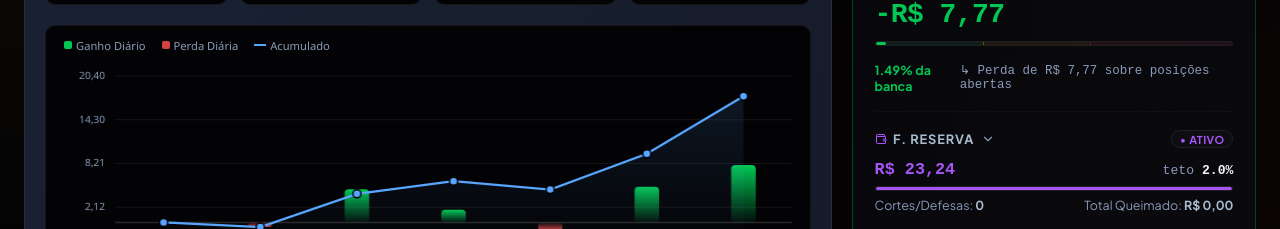
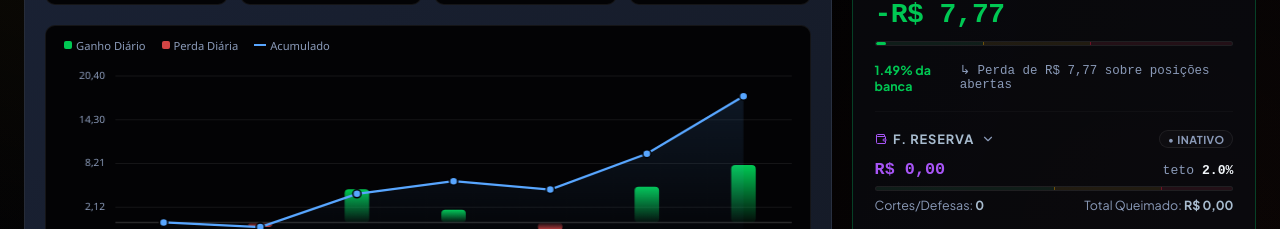
Before and after one commit to tonyrogeness-web/Oriontech, a Next.js app: page / in a window 1280 px wide. Shown: the part 1200-1429 px from the top of the page. Built offline with nearby package versions, Linux system fonts and the light colour scheme; no server answers; the database is empty.

Commit message:
fix(sync): resolve multi-symbol overwriting conflicts for Reserve Fund and HP cuts

```diff
--- a/src/app/api/mt5/update/route.ts
+++ b/src/app/api/mt5/update/route.ts
@@ -203,6 +203,11 @@ export async function POST(request: Request) {
             sgDistMultipl: parseFloat(sgDistMultipl) || 1.0,
             sgLoteFator: parseFloat(sgLoteFator) || 1.0,
             sgBloqueado: sgBloqueado === true || sgBloqueado === "true",
+            reserveFund: parseFloat(reserveFund) || 0.0,
+            reserveCutsCount: parseInt(reserveCutsCount) || 0,
+            reserveCutsGasto: parseFloat(reserveCutsGasto) || 0.0,
+            hpCutsCount: parseInt(hpCutsCount) || 0,
+            hpCutsGasto: parseFloat(hpCutsGasto) || 0.0,
           },
           create: {
             account: String(account),
@@ -212,6 +217,11 @@ export async function POST(request: Request) {
             sgDistMultipl: parseFloat(sgDistMultipl) || 1.0,
             sgLoteFator: parseFloat(sgLoteFator) || 1.0,
             sgBloqueado: sgBloqueado === true || sgBloqueado === "true",
+            reserveFund: parseFloat(reserveFund) || 0.0,
+            reserveCutsCount: parseInt(reserveCutsCount) || 0,
+            reserveCutsGasto: parseFloat(reserveCutsGasto) || 0.0,
+            hpCutsCount: parseInt(hpCutsCount) || 0,
+            hpCutsGasto: parseFloat(hpCutsGasto) || 0.0,
           },
         });
       }
--- a/src/app/page.tsx
+++ b/src/app/page.tsx
@@ -245,6 +245,21 @@ export default function DashboardPage() {
   const pendingCommandsCount = data?.pendingCommandsCount || 0;
   const activeSymbols = Array.from(new Set(trades.map((t: any) => t.symbol))) as string[];
 
+  // Aggregated symbol stats (prevents multi-symbol overwriting conflicts)
+  const activeSymbolStates = symbolStates.filter((s: any) => String(s.account) === String(activeAccount.account));
+  const totalReserveFund = activeSymbolStates.reduce((sum: number, s: any) => sum + (s.reserveFund || 0), 0);
+  const totalReserveCutsCount = activeSymbolStates.reduce((sum: number, s: any) => sum + (s.reserveCutsCount || 0), 0);
+  const totalReserveCutsGasto = activeSymbolStates.reduce((sum: number, s: any) => sum + (s.reserveCutsGasto || 0), 0);
+  const totalHpCutsCount = activeSymbolStates.reduce((sum: number, s: any) => sum + (s.hpCutsCount || 0), 0);
+  const totalHpCutsGasto = activeSymbolStates.reduce((sum: number, s: any) => sum + (s.hpCutsGasto || 0), 0);
+
+  const hasSymbolStats = activeSymbolStates.length > 0;
+  const reserveFundVal = hasSymbolStats ? totalReserveFund : (activeAccount.reserveFund || 0);
+  const reserveCutsCountVal = hasSymbolStats ? totalReserveCutsCount : (activeAccount.reserveCutsCount || 0);
+  const reserveCutsGastoVal = hasSymbolStats ? totalReserveCutsGasto : (activeAccount.reserveCutsGasto || 0.0);
+  const hpCutsCountVal = hasSymbolStats ? totalHpCutsCount : (activeAccount.hpCutsCount || 0);
+  const hpCutsGastoVal = hasSymbolStats ? totalHpCutsGasto : (activeAccount.hpCutsGasto || 0.0);
+
   return (
     <div className={isFlashActive ? styles.syncFlash : ""}>
       {/* Barra de progresso de sincronização */}
@@ -311,12 +326,12 @@ export default function DashboardPage() {
             sgLoteFator={activeAccount.sgLoteFator !== undefined ? activeAccount.sgLoteFator : 1.0}
             sgBloqueado={activeAccount.sgBloqueado !== undefined ? activeAccount.sgBloqueado : false}
             symbolStates={symbolStates}
-            reserveFund={activeAccount.reserveFund || 0}
+            reserveFund={reserveFundVal}
             reserveCapPct={activeAccount.reserveCapPct || 2.0}
-            reserveCutsCount={activeAccount.reserveCutsCount || 0}
-            reserveCutsGasto={activeAccount.reserveCutsGasto || 0.0}
-            hpCutsCount={activeAccount.hpCutsCount || 0}
-            hpCutsGasto={activeAccount.hpCutsGasto || 0.0}
+            reserveCutsCount={reserveCutsCountVal}
+            reserveCutsGasto={reserveCutsGastoVal}
+            hpCutsCount={hpCutsCountVal}
+            hpCutsGasto={hpCutsGastoVal}
             buySosScheduled={activeAccount.buySosScheduled}
             sellSosScheduled={activeAccount.sellSosScheduled}
             loteBase={activeAccount.loteBase || 0.012}
```
Also changed, not shown: 1 other file (tests, documents, lock files or other folders).
